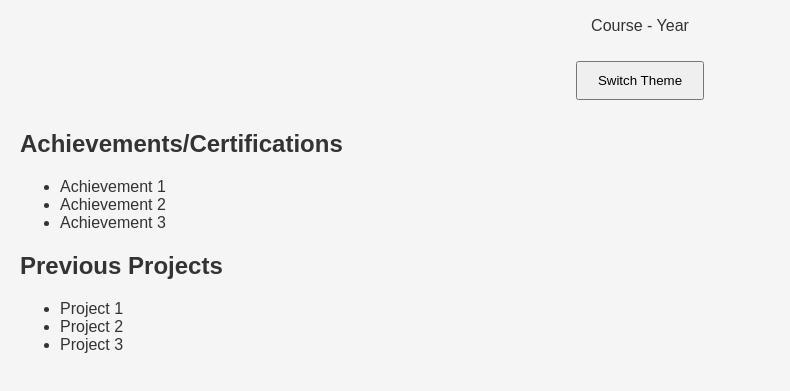
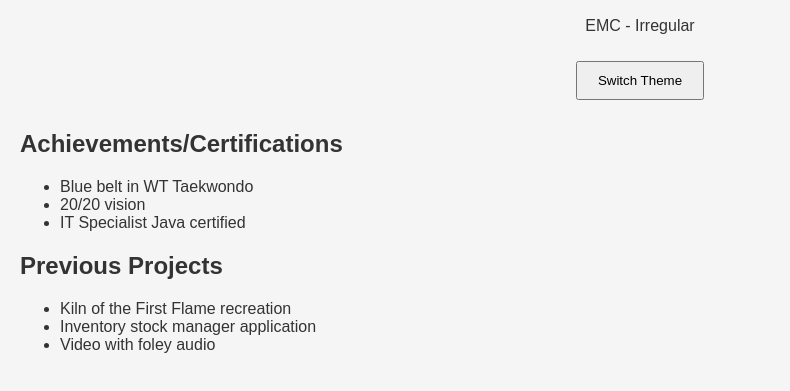
Before and after one commit to DaleInoc/portfolio, a plain HTML site: page index.html in a window 1280 px wide. Shown: the part 215-606 px from the top of the page, without its empty margins (0-790 px from the left). Drawn offline with Linux system fonts and the light colour scheme.

Commit message:
added achievements/certifications and projects

```diff
--- a/index.html
+++ b/index.html
@@ -10,23 +10,23 @@
 <header>
     <h1 id="name">Student Name</h1>
     <img src="profile.jpg" alt="Profile Picture" id="profile-img">
-    <p id="course-year">Course - Year</p>
+    <p id="course-year">EMC - Irregular </p>
     <button id="theme-toggle">Switch Theme</button>
 </header>
 <section id="achievements">
     <h2>Achievements/Certifications</h2>
     <ul>
-        <li>Achievement 1</li>
-        <li>Achievement 2</li>
-        <li>Achievement 3</li>
+        <li>Blue belt in WT Taekwondo</li>
+        <li>20/20 vision</li>
+        <li>IT Specialist Java certified</li>
     </ul>
 </section>
 <section id="projects">
     <h2>Previous Projects</h2>
     <ul>
-        <li>Project 1</li>
-        <li>Project 2</li>
-        <li>Project 3</li>
+        <li>Kiln of the First Flame recreation</li>
+        <li>Inventory stock manager application</li>
+        <li>Video with foley audio</li>
     </ul>
 </section>
 <script src="script.js"></script>
```
